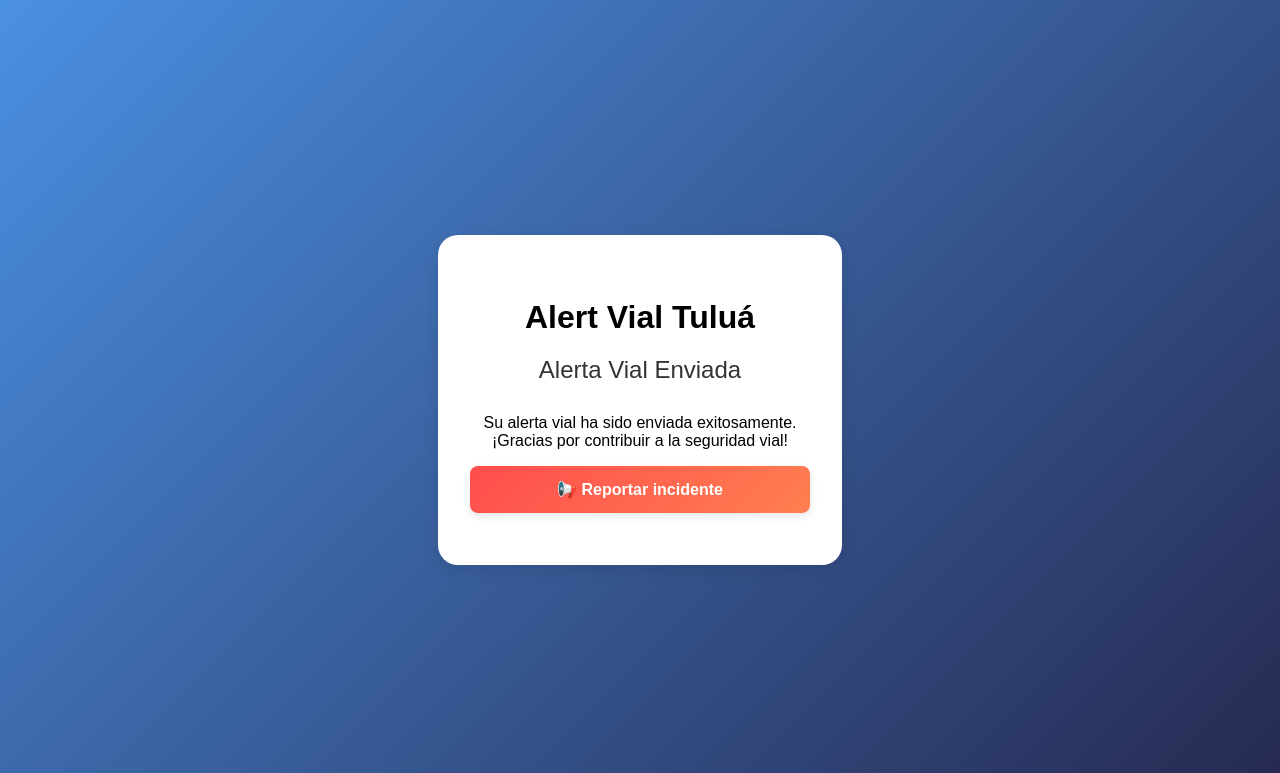
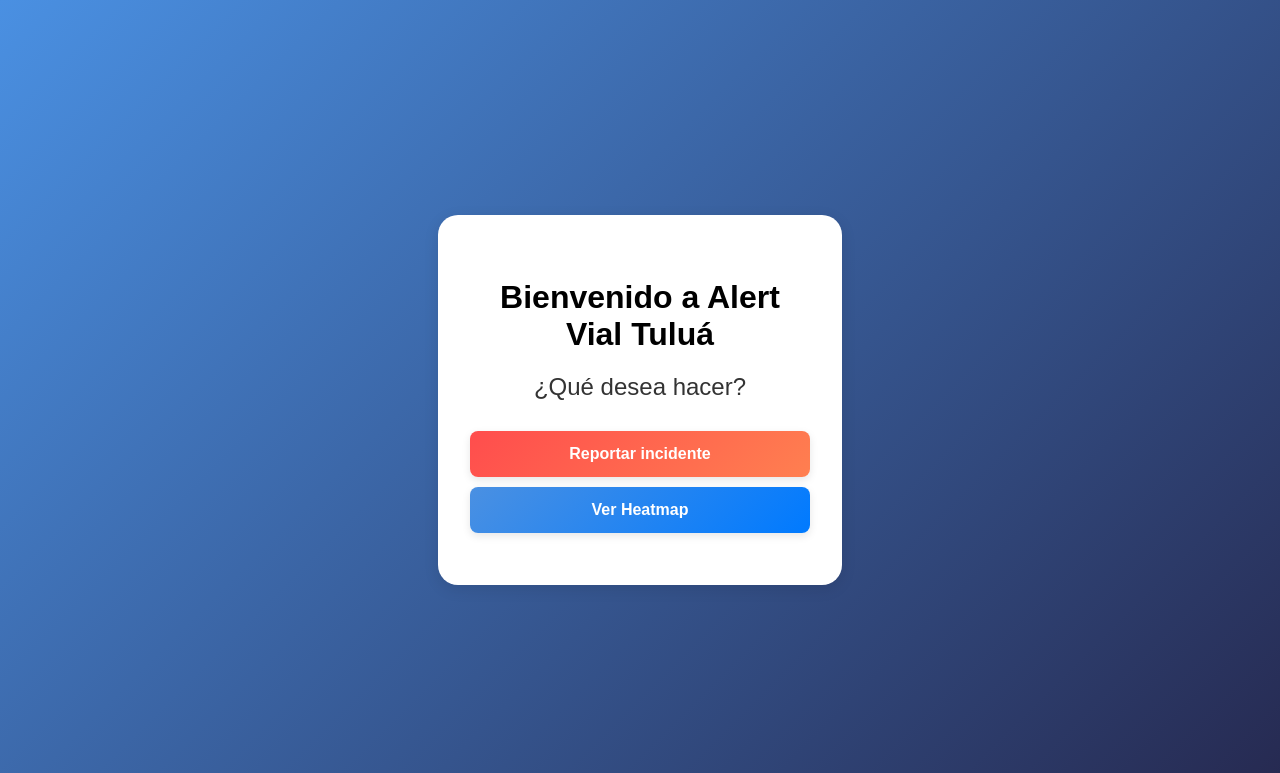
Before and after one commit to Davidgarar/AlertVialTulua, a Flask app: page /alertv in a window 1280 px wide. Shown: the top 773 px of the page. Run offline with Flask 3, Linux system fonts and the light colour scheme; the visitor is signed in with stand-in values (Sample User, id 1); some libraries are stand-ins or nearby versions.

Commit message:
se añade la opcion del mapa de calor

```diff
--- a/templates/alertv.html
+++ b/templates/alertv.html
@@ -9,10 +9,12 @@
 </head>
 <body>
   <div class="container">
-    <h1>Alert Vial Tuluá</h1>
-    <h2>Alerta Vial Enviada</h2>
-    <p>Su alerta vial ha sido enviada exitosamente. ¡Gracias por contribuir a la seguridad vial!</p>
-    <a href="{{ url_for('reportar') }}" class="btn-reportar">📢 Reportar incidente</a>
+    <h1>Bienvenido a Alert Vial Tuluá</h1>
+    <h2>¿Qué desea hacer?</h2>
+    <a href="{{ url_for('reportar') }}" class="btn-reportar">Reportar incidente</a>
+
+    <!-- mostrar heatmap -->
+    <a href="{{ url_for('heatmap') }}" class="btn-heatmap">Ver Heatmap</a >
 
   </div>
 
```
